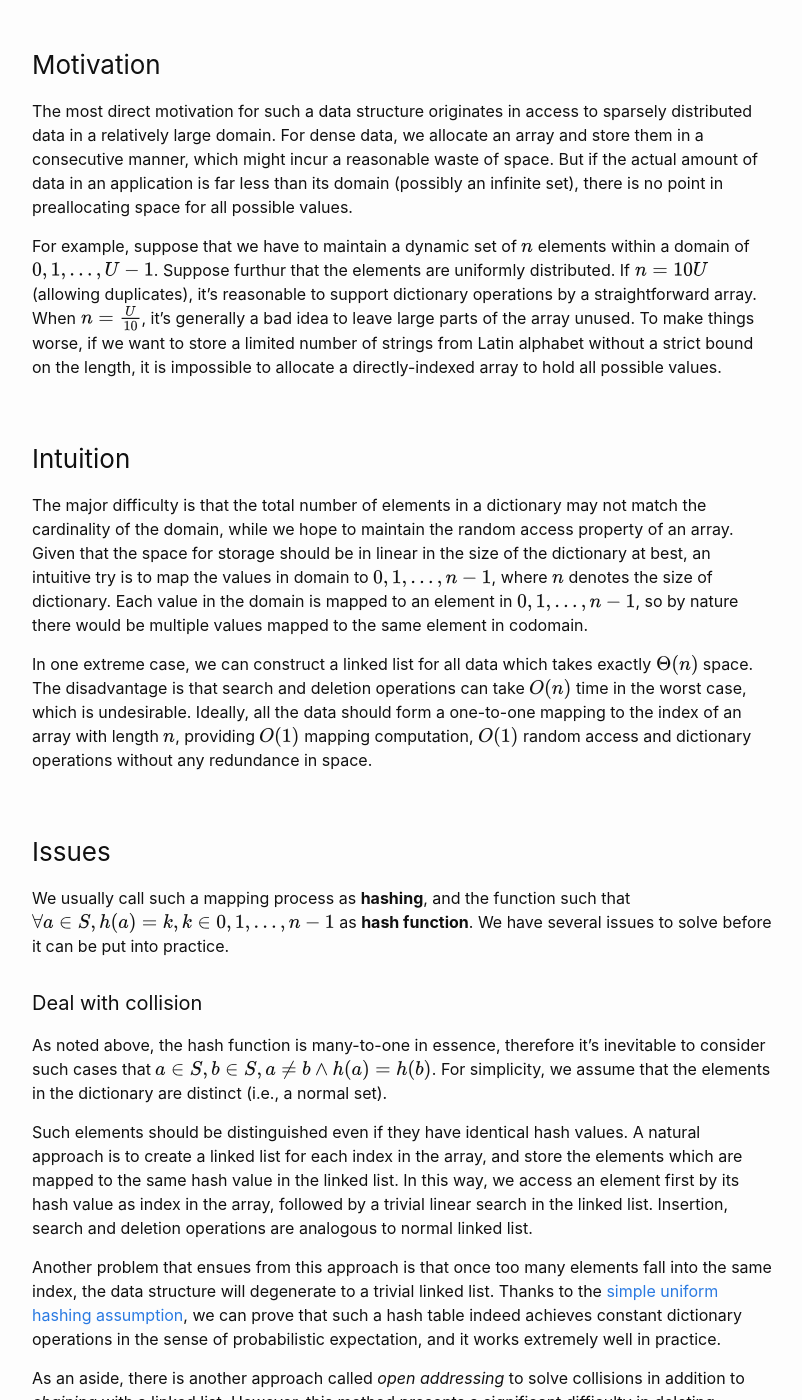
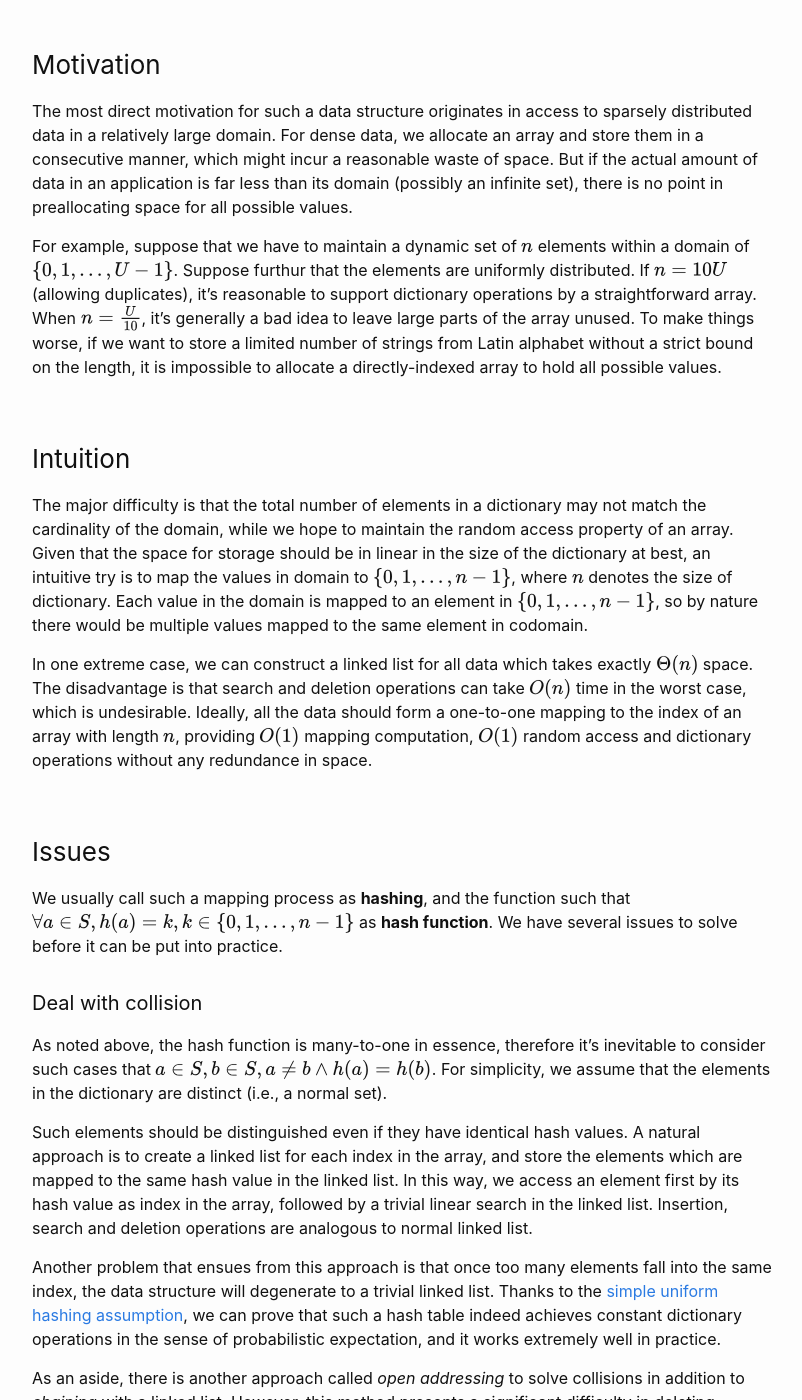
Before and after one commit to maristie/maristie.github.io, a Jekyll site: the page built from _posts/2021-04-29-Expected-Running-Time-of-Picking-First-Element-in-Hash-Table.md, in a window 1280 px wide and 1400 px high, scrolled down 561 px. Shown: the whole window, without its empty margins (238-1040 px from the left). Built offline with Jekyll 4.4.1, drawn with Linux system fonts in a browser that asks for light colours; some of the changed text lies outside the part shown.

Commit message:
Fix typesetting

```diff
--- a/_posts/2021-04-29-Expected-Running-Time-of-Picking-First-Element-in-Hash-Table.md
+++ b/_posts/2021-04-29-Expected-Running-Time-of-Picking-First-Element-in-Hash-Table.md
@@ -13,17 +13,17 @@ Before we delve into the detailed proof, let's walk through the basics of hash t
 
 The most direct motivation for such a data structure originates in access to sparsely distributed data in a relatively large domain. For dense data, we allocate an array and store them in a consecutive manner, which might incur a reasonable waste of space. But if the actual amount of data in an application is far less than its domain (possibly an infinite set), there is no point in preallocating space for all possible values.
 
-For example, suppose that we have to maintain a dynamic set of $n$ elements within a domain of $0, 1, \ldots, U - 1$. Suppose furthur that the elements are uniformly distributed. If $n = 10U$ (allowing duplicates), it's reasonable to support dictionary operations by a straightforward array. When $n = \frac{U}{10}$, it's generally a bad idea to leave large parts of the array unused. To make things worse, if we want to store a limited number of strings from Latin alphabet without a strict bound on the length, it is impossible to allocate a directly-indexed array to hold all possible values.
+For example, suppose that we have to maintain a dynamic set of $n$ elements within a domain of $\\{0, 1, \ldots, U - 1\\}$. Suppose furthur that the elements are uniformly distributed. If $n = 10U$ (allowing duplicates), it's reasonable to support dictionary operations by a straightforward array. When $n = \frac{U}{10}$, it's generally a bad idea to leave large parts of the array unused. To make things worse, if we want to store a limited number of strings from Latin alphabet without a strict bound on the length, it is impossible to allocate a directly-indexed array to hold all possible values.
 
 ### Intuition
 
-The major difficulty is that the total number of elements in a dictionary may not match the cardinality of the domain, while we hope to maintain the random access property of an array. Given that the space for storage should be in linear in the size of the dictionary at best, an intuitive try is to map the values in domain to $0, 1, \ldots, n - 1$, where $n$ denotes the size of dictionary. Each value in the domain is mapped to an element in $0, 1, \ldots, n - 1$, so by nature there would be multiple values mapped to the same element in codomain.
+The major difficulty is that the total number of elements in a dictionary may not match the cardinality of the domain, while we hope to maintain the random access property of an array. Given that the space for storage should be in linear in the size of the dictionary at best, an intuitive try is to map the values in domain to $\\{0, 1, \ldots, n - 1\\}$, where $n$ denotes the size of dictionary. Each value in the domain is mapped to an element in $\\{0, 1, \ldots, n - 1\\}$, so by nature there would be multiple values mapped to the same element in codomain.
 
 In one extreme case, we can construct a linked list for all data which takes exactly $\Theta (n)$ space. The disadvantage is that search and deletion operations can take $O(n)$ time in the worst case, which is undesirable. Ideally, all the data should form a one-to-one mapping to the index of an array with length $n$, providing $O(1)$ mapping computation, $O(1)$ random access and dictionary operations without any redundance in space.
 
 ### Issues
 
-We usually call such a mapping process as **hashing**, and the function such that $\forall a \in S, h(a) = k, k \in \{0, 1, \ldots, n - 1\}$ as **hash function**. We have several issues to solve before it can be put into practice.
+We usually call such a mapping process as **hashing**, and the function such that $\forall a \in S, h(a) = k, k \in \\{0, 1, \ldots, n - 1\\}$ as **hash function**. We have several issues to solve before it can be put into practice.
 
 #### Deal with collision
 
@@ -37,13 +37,13 @@ As an aside, there is another approach called *open addressing* to solve collisi
 
 #### Choice of hash function
 
-The very first problem is to choose an appropriate hash function. Recall that the hash function should deterministically hash $\forall a \in S$ to any value in $\{0, 1, \ldots, n - 1\}$. (Or we have no means to access an element again if it's hashed randomly.) We have discussed approaches toward collisions, so in the first place the hash function should cause as less collisions as possible. Besides, computationally expensive hash functions are not desirable.
+The very first problem is to choose an appropriate hash function. Recall that the hash function should deterministically hash $\forall a \in S$ to any value in $\\{0, 1, \ldots, n - 1\\}$. (Or we have no means to access an element again if it's hashed randomly.) We have discussed approaches toward collisions, so in the first place the hash function should cause as less collisions as possible. Besides, computationally expensive hash functions are not desirable.
 
 In principle, the hash function should map $\forall a \in S$ to any value in the function range with equal probability. It is not contradictory with the deterministic mapping requirement, since it is not based on a single element, but the entire domain $S$. And it should hold independent of any preceding sequence of hashing.
 
 Although it is impossible to know the probability distribution of hashing sequence beforehand, there are some hash functions that work quite satisfactorily in practice. One of them is called *division method*, namely $h(a) = a \mod m, m \in \mathbb{N}$. As a thumb of rule, $m$ should be a prime number that is unlikely to depend on the distribution of sequence in domain $S$, and should avoid specific pitfalls near a power of 2.
 
-Another approach is *multiplication method*. The basic idea is to multiply the key by a fraction, thereafter furthur mapping the decimal part uniformly to $\{0, 1, \ldots, n - 1\}$. It is usually done by multiplication and bit shifting in practice for performance reasons. In general, any method that satisfy the above requirement is all right, but the performance differs under certain distributions. The implementation varies greatly in standard libraries of programming languages and applications, depending on specific use cases. Refer to *CLRS 11.3* for further reading.
+Another approach is *multiplication method*. The basic idea is to multiply the key by a fraction, thereafter furthur mapping the decimal part uniformly to $\\{0, 1, \ldots, n - 1\\}$. It is usually done by multiplication and bit shifting in practice for performance reasons. In general, any method that satisfy the above requirement is all right, but the performance differs under certain distributions. The implementation varies greatly in standard libraries of programming languages and applications, depending on specific use cases. Refer to *CLRS 11.3* for further reading.
 
 #### Dynamic table
 
@@ -79,7 +79,7 @@ $$
 E[X] = Pr\{X \geq 1\} + Pr\{X \geq 2\} + \ldots + Pr\{X \geq n - 1\}
 $$
 
-for a discrete distribution in $\{0, 1, \ldots, n - 1\}$. Thus,
+for a discrete distribution in $\\{0, 1, \ldots, n - 1\\}$. Thus,
 
 $$ \begin{aligned}
 E[X]
```
